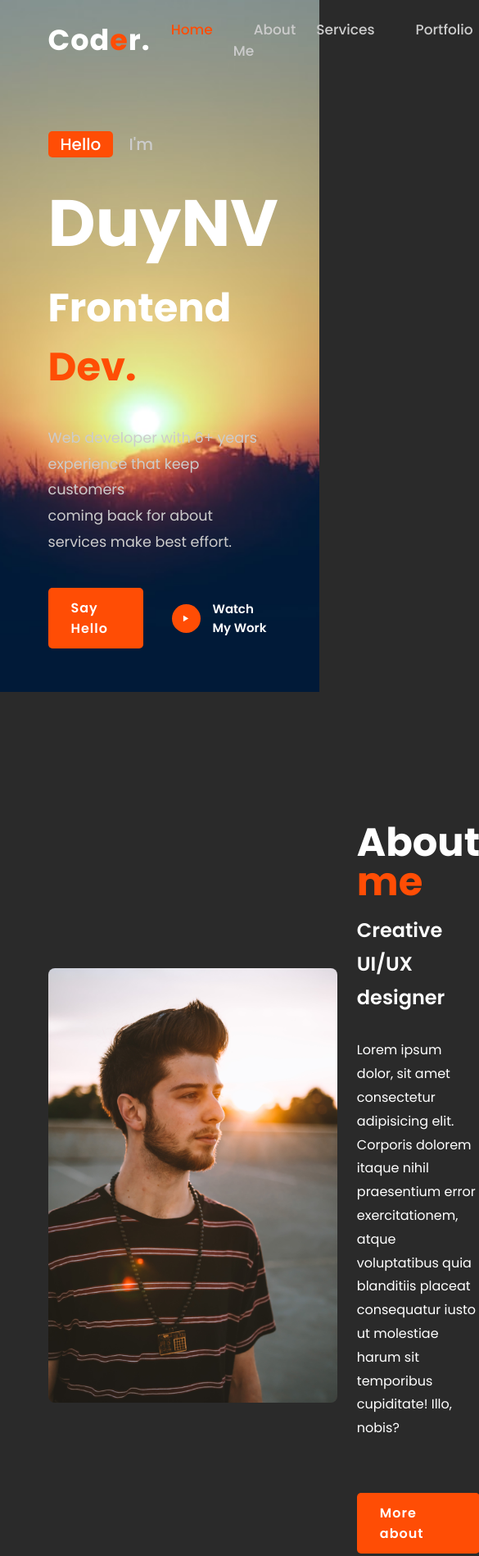
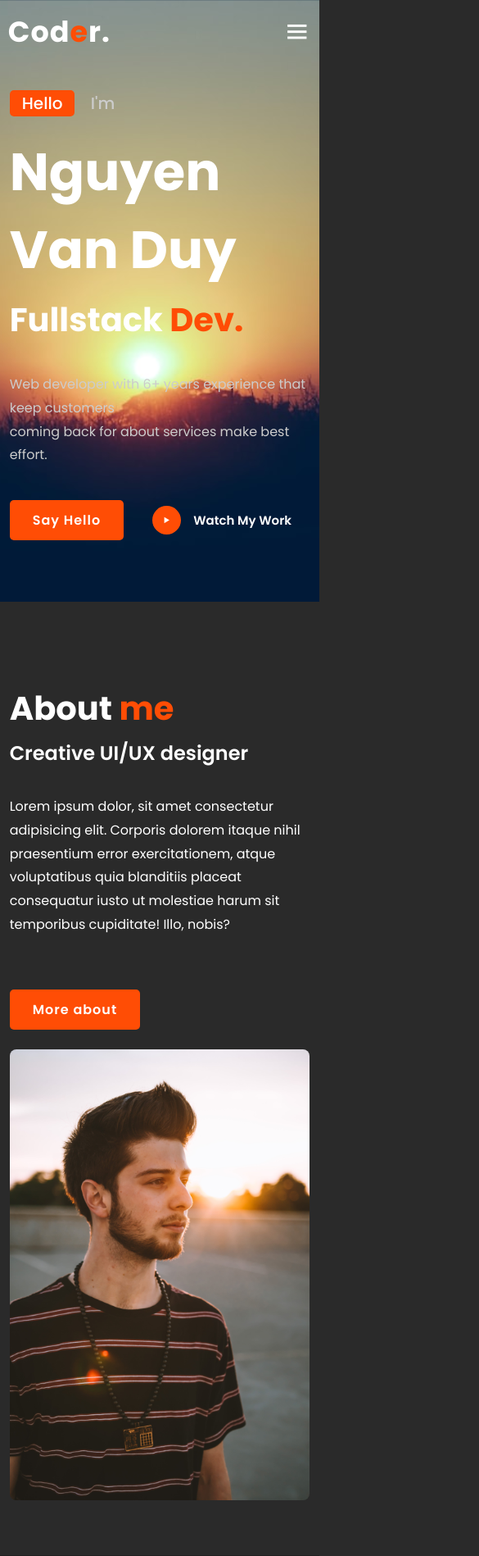
Before and after one commit to duynguyen1816/responsive-coder, a plain HTML site: page index.html in a window 390 px wide. Shown: the top 1898 px of the page at 82% size, 585 px wide, since content can reach past the window. Drawn offline with nearby package versions, Linux system fonts and the light colour scheme.

Commit message:
Complete responsive web

```diff
--- a/index.html
+++ b/index.html
@@ -35,8 +35,8 @@
                 <span class="one">Hello</span>
                 <span class="two">I'm</span>
             </div>
-            <h1>DuyNV</h1>
-            <h3>Frontend<span> Dev.</span></h3>
+            <h1>Nguyen Van Duy</h1>
+            <h3>Fullstack<span> Dev.</span></h3>
             <p>Web developer with 6+ years experience that keep customers <br>
                 coming back for about services make best effort.</p>
             <div class="button">
@@ -69,7 +69,8 @@
                 <div class="s-icons">
                     <i class="bx bx-mobile-alt"></i>
                     <h3>Frontend Developer</h3>
-                    <p>One way to categorize the activities is in term of the professional's area of expertise such as competitive analysis, corporate strategy.</p>
+                    <p>One way to categorize the activities is in term of the professional's area of expertise such as
+                        competitive analysis, corporate strategy.</p>
                     <a href="#" class="read">Read more</a>
                 </div>
             </div>
@@ -77,7 +78,8 @@
                 <div class="s-icons">
                     <i class="bx bx-edit-alt"></i>
                     <h3>Backend Developer</h3>
-                    <p>One way to categorize the activities is in term of the professional's area of expertise such as competitive analysis, corporate strategy.</p>
+                    <p>One way to categorize the activities is in term of the professional's area of expertise such as
+                        competitive analysis, corporate strategy.</p>
                     <a href="#" class="read">Read more</a>
                 </div>
             </div>
@@ -85,7 +87,8 @@
                 <div class="s-icons">
                     <i class="bx bx-code-alt"></i>
                     <h3>Creative Design</h3>
-                    <p>One way to categorize the activities is in term of the professional's area of expertise such as competitive analysis, corporate strategy.</p>
+                    <p>One way to categorize the activities is in term of the professional's area of expertise such as
+                        competitive analysis, corporate strategy.</p>
                     <a href="#" class="read">Read more</a>
                 </div>
             </div>
@@ -107,7 +110,7 @@
                 </div>
             </div>
             <div class="row">
-                <img src="img/portfolio.jpeg" alt="">
+                <img src="img/portfolio3.png" alt="">
                 <div class="layer">
                     <h5>Visual Design</h5>
                     <p>Checkout 10 Best design updates for the top web design & development companies</p>
@@ -115,7 +118,7 @@
                 </div>
             </div>
             <div class="row">
-                <img src="img/portfolio.jpeg" alt="">
+                <img src="img/portfolio2.jpeg" alt="">
                 <div class="layer">
                     <h5>Visual Design</h5>
                     <p>Checkout 10 Best design updates for the top web design & development companies</p>
@@ -123,7 +126,7 @@
                 </div>
             </div>
             <div class="row">
-                <img src="img/portfolio.jpeg" alt="">
+                <img src="img/portfolio5.png" alt="">
                 <div class="layer">
                     <h5>Visual Design</h5>
                     <p>Checkout 10 Best design updates for the top web design & development companies</p>
@@ -131,7 +134,7 @@
                 </div>
             </div>
             <div class="row">
-                <img src="img/portfolio.jpeg" alt="">
+                <img src="img/portfolio4.jpeg" alt="">
                 <div class="layer">
                     <h5>Visual Design</h5>
                     <p>Checkout 10 Best design updates for the top web design & development companies</p>
@@ -139,7 +142,7 @@
                 </div>
             </div>
             <div class="row">
-                <img src="img/portfolio.jpeg" alt="">
+                <img src="img/portfolio6.jpeg" alt="">
                 <div class="layer">
                     <h5>Visual Design</h5>
                     <p>Checkout 10 Best design updates for the top web design & development companies</p>
--- a/main.js
+++ b/main.js
@@ -2,3 +2,16 @@ const header = document.querySelector("header");
 window.addEventListener("scroll", function () {
   header.classList.toggle("sticky", window.scrollY > 100);
 });
+
+const menu = document.querySelector("#menu-icon");
+const navlist = document.querySelector(".navlist");
+
+menu.onclick = () => {
+  menu.classList.toggle("bx-x");
+  navlist.classList.toggle("open");
+};
+
+window.onscroll = () => {
+  menu.classList.remove("bx-x");
+  navlist.classList.remove("open");
+};
--- a/style.css
+++ b/style.css
@@ -200,7 +200,7 @@ section {
 }
 
 .about-img img {
-  max-weight: 530px;
+  max-width: 530px;
   height: 530px;
   /* width: 100%; */
   border-radius: 8px;
@@ -235,7 +235,7 @@ section {
 }
 
 .main-text p {
- font-size: 15px;
+  font-size: 15px;
   color: var(--second-color);
   margin-bottom: 15px;
 }
@@ -257,20 +257,19 @@ section {
   background: var(--bg-color);
   padding: 35px 45px;
   border-radius: 8px;
-  transition: all .45s ease;
+  transition: all 0.45s ease;
 }
 .box:hover {
   transform: translateY(-8px);
   cursor: pointer;
 }
 
-
 .s-icons i {
   font-size: 32px;
   margin-bottom: 20px;
 }
 
-.box h3{
+.box h3 {
   font-size: 24px;
   font-weight: 600;
   color: var(--text-color);
@@ -292,7 +291,7 @@ section {
   font-size: 14px;
   font-weight: 500;
   border-radius: 8px;
-  transition: all .45s ease;
+  transition: all 0.45s ease;
 }
 .read:hover {
   letter-spacing: 1.1;
@@ -317,35 +316,36 @@ section {
 
 .row img {
   width: 550px;
+  height: 350px;
   object-fit: cover;
   display: block;
   transition: transform 0.5s;
 }
 
-.layer{
+.layer {
   width: 100%;
   height: 0;
-  background: linear-gradient(rgba(0,0,0,0.1), #ff004f);
+  background: linear-gradient(rgba(0, 0, 0, 0.1), #ff004f);
   position: absolute;
   border-radius: 8px;
-  left:0;
+  left: 0;
   bottom: 0;
   overflow: hidden;
   display: flex;
   flex-direction: column;
   justify-content: center;
   align-items: center;
-  padding:0 40px;
+  padding: 0 40px;
   transition: all 0.45s ease;
 }
 
-.layer h5{
+.layer h5 {
   font-size: 20px;
   font-weight: 600;
   margin-bottom: 15px;
 }
 
-.layer p{
+.layer p {
   font-size: 1rem;
   line-height: 1.8;
   color: var(--second-color);
@@ -379,18 +379,18 @@ section {
   gap: 2.5rem;
 }
 
-.contact h2{
+.contact h2 {
   font-size: var(--h2-font);
   line-height: 1;
 }
-.contact h4{
+.contact h4 {
   color: var(--text-color);
   margin: 18px 0;
   font-size: 20px;
   font-weight: 600;
 }
 
-.contact p{
+.contact p {
   color: var(--second-color);
   font-size: var(--p-font);
   line-height: 1.8;
@@ -412,7 +412,7 @@ section {
   transition: all 0.45s ease;
 }
 
-.list li a:hover{
+.list li a:hover {
   color: var(--text-color);
   transform: translateX(5px);
 }
@@ -428,7 +428,7 @@ section {
   justify-content: center;
   border-radius: 8px;
   margin-right: 15px;
-  transition: all .45s ease;
+  transition: all 0.45s ease;
 }
 
 .contact-icons i:hover {
@@ -437,7 +437,8 @@ section {
   transform: scale(0.9);
 }
 
-.contact-form form input, form textarea {
+.contact-form form input,
+form textarea {
   width: 100%;
   padding: 14px;
   background: var(--bg-color);
@@ -448,12 +449,12 @@ section {
   margin-bottom: 10px;
 }
 
-.contact-form textarea{
+.contact-form textarea {
   resize: none;
   height: 240px;
 }
 
-.contact-form .submit{
+.contact-form .submit {
   display: inline-block;
   font-size: 16px;
   background: var(--main-color);
@@ -463,7 +464,7 @@ section {
   border-radius: 8px;
 }
 
-.contact-form .submit:hover{
+.contact-form .submit:hover {
   transform: scale(1.1);
   cursor: pointer;
 }
@@ -490,3 +491,93 @@ section {
   color: var(--text-color);
   background: var(--main-color);
 }
+
+@media (max-width: 1480px) {
+  header {
+    padding: 12px 2.5%;
+    transition: 0.1s;
+  }
+  header.sticky {
+    padding: 10px 2.5%;
+    transition: 0.1s;
+  }
+  section {
+    padding: 110px 3% 60px;
+  }
+
+  .end {
+    padding: 15px 3%;
+  }
+}
+
+@media (max-width: 1100px) {
+  :root {
+    --big-font: 4rem;
+    --h2-font: 2.5rem;
+    --p-font: 1rem;
+    transition: 0.1s;
+  }
+  .home-text h3 {
+    font-size: 2.5rem;
+  }
+  .home {
+    height: 87vh;
+  }
+}
+
+@media (max-width: 920px) {
+  .about {
+    grid-template-columns: 1fr;
+  }
+  .about-img {
+    text-align: center;
+    order: 2;
+  }
+
+  .about-img img {
+    width: 100%;
+    height: auto;
+    max-width: 100%;
+  }
+  .contact {
+    grid-template-columns: 1fr;
+  }
+}
+
+@media (max-width: 840px) {
+  #menu-icon {
+    display: block;
+  }
+
+  .navlist {
+    position: absolute;
+    top: -1000px;
+    right: 0;
+    left: 0;
+    display: flex;
+    flex-direction: column;
+    background: var(--bg-color);
+    text-align: left;
+    transition: all 0.45s ease;
+  }
+  .navlist a {
+    display: block;
+    margin: 17px;
+    font-size: 20px;
+    transition: all 0.45s ease;
+    color: var(--text-color);
+  }
+
+  .navlist a:hover {
+    color: var(--text-color);
+  }
+
+  .navlist a:active {
+    color: var(--text-color);
+  }
+
+  .navlist.open {
+    top: 100%;
+    transition: all 0.45s ease;
+  }
+}
```
Also changed, not shown: img/portfolio2.jpeg (added), img/portfolio3.png (added), img/portfolio4.jpeg (added), img/portfolio5.png (added), img/portfolio6.jpeg (added).
